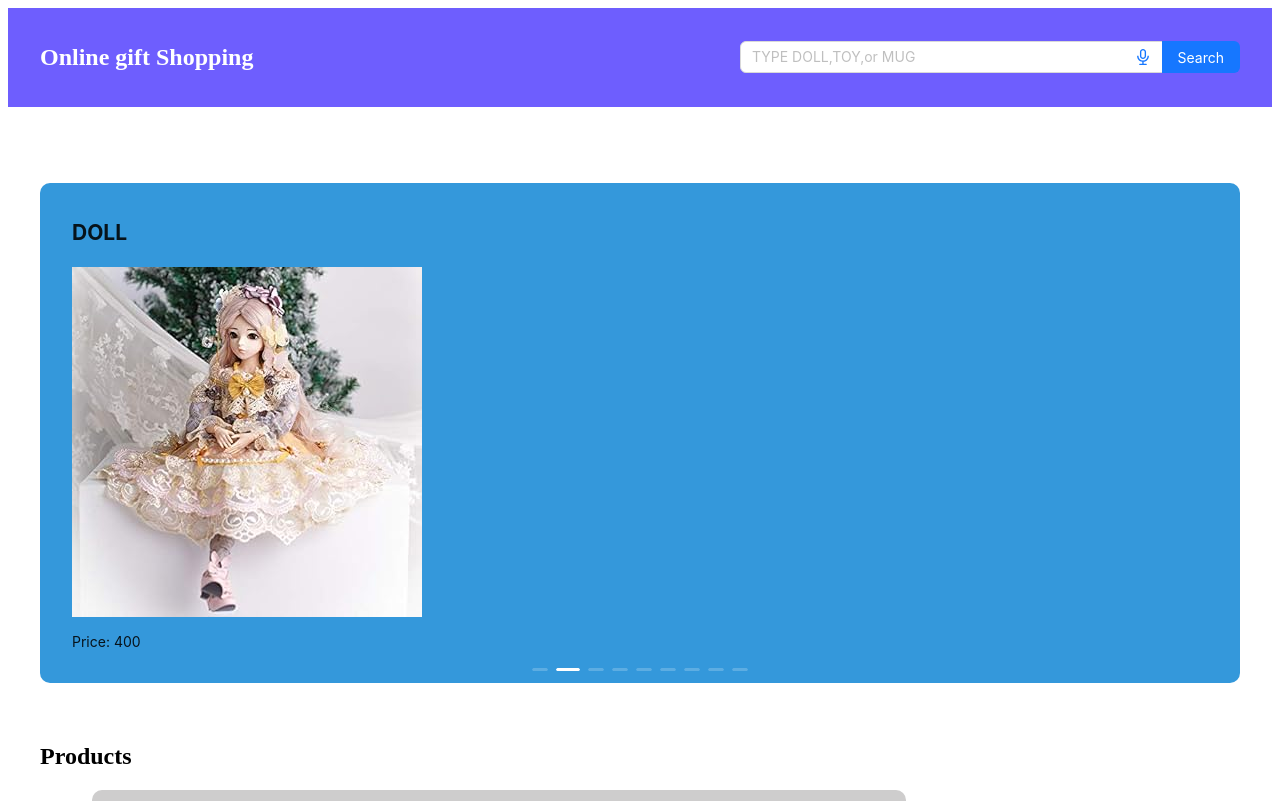
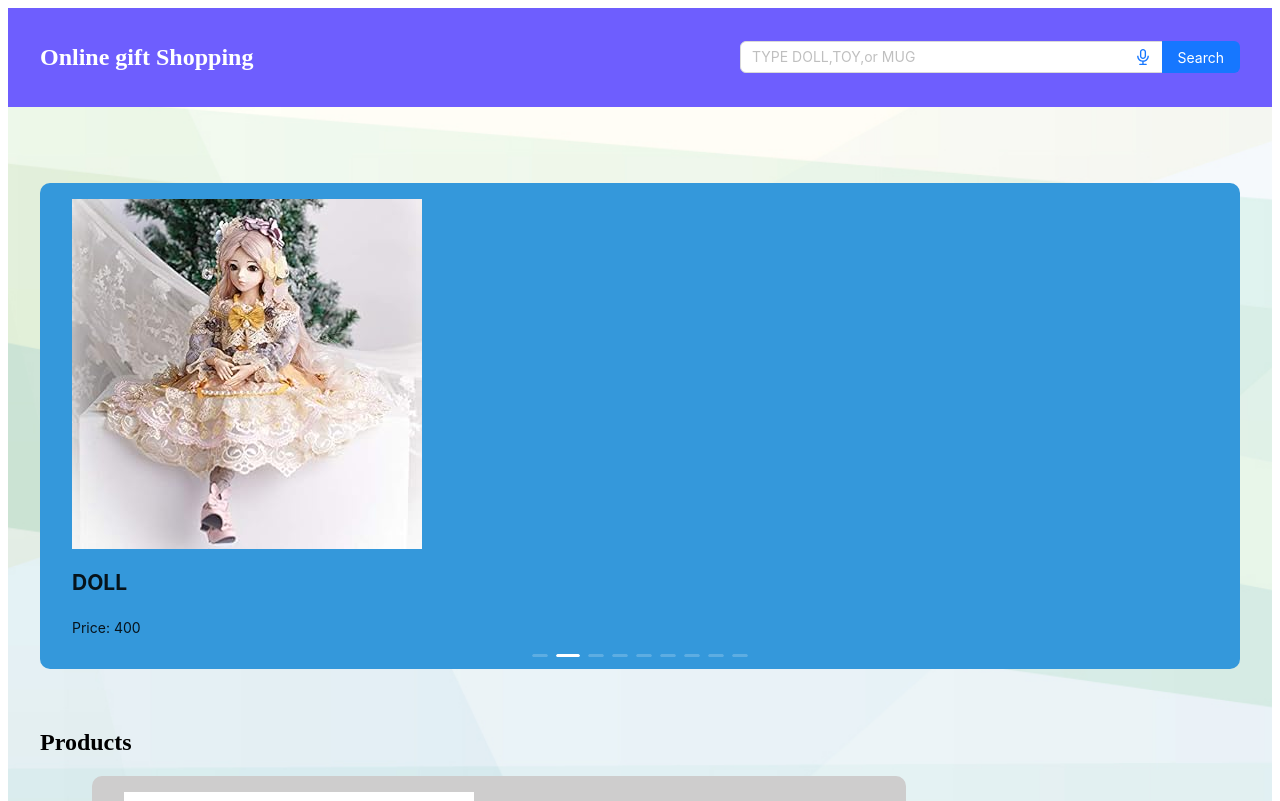
Before and after one commit to sivakumaru2002/onlinegiftshopping-frontend, a React (Create React App) app: page /LandingPage in a window 1280 px wide. Shown: the top 801 px of the page. Built offline with nearby package versions, Linux system fonts and the light colour scheme.

Commit message:
landing page

```diff
--- a/src/App.css
+++ b/src/App.css
@@ -85,6 +85,12 @@
 
   .button:hover {
     background-color: #2980b9;
+  }
+
+  .back{
+	background-image: url('webback.jpg');
+    background-size: cover; /* Optional: Adjusts the size of the background image to cover the entire container */
+    background-position: center;
   }
 
   .inputb span::before {
--- a/src/index.css
+++ b/src/index.css
@@ -5,6 +5,9 @@ body {
     sans-serif;
   -webkit-font-smoothing: antialiased;
   -moz-osx-font-smoothing: grayscale;
+  background-image: url('./webback.jpg');
+    background-size: cover;
+    background-position: center;
 }
 
 code {
--- a/src/index.js
+++ b/src/index.js
@@ -6,9 +6,9 @@ import reportWebVitals from './reportWebVitals';
 
 const root = ReactDOM.createRoot(document.getElementById('root'));
 root.render(
-
+    <div className='back'>
     <App />
-
+    </div>
 );
 
 // If you want to start measuring performance in your app, pass a function
--- a/src/landingpage.js
+++ b/src/landingpage.js
@@ -18,8 +18,8 @@ function LandingPage() {
   function Text({ id, src, description, name, price }) {
     return (
       <>
+        <img src={src} alt={name} />
         <h2>{name}</h2>
-        <img src={src} alt={name} />
         <p>Detail: {description}</p>
         <p>Price: {price}</p>
         <button className='button' onClick={()=>navigate('../Buys',{replace:true,state:{id:id}})}>(:BUY:)</button>
@@ -31,8 +31,8 @@ function LandingPage() {
   function Tex({ id, src, description, name, price }) {
     return (
       <>
+        <img src={src} alt={name} />
         <h2>{name}</h2>
-        <img src={src} alt={name} />
         <p>Price: {price}</p>
       </>
     );
```
Also changed, not shown: src/webback.jpg (added).
